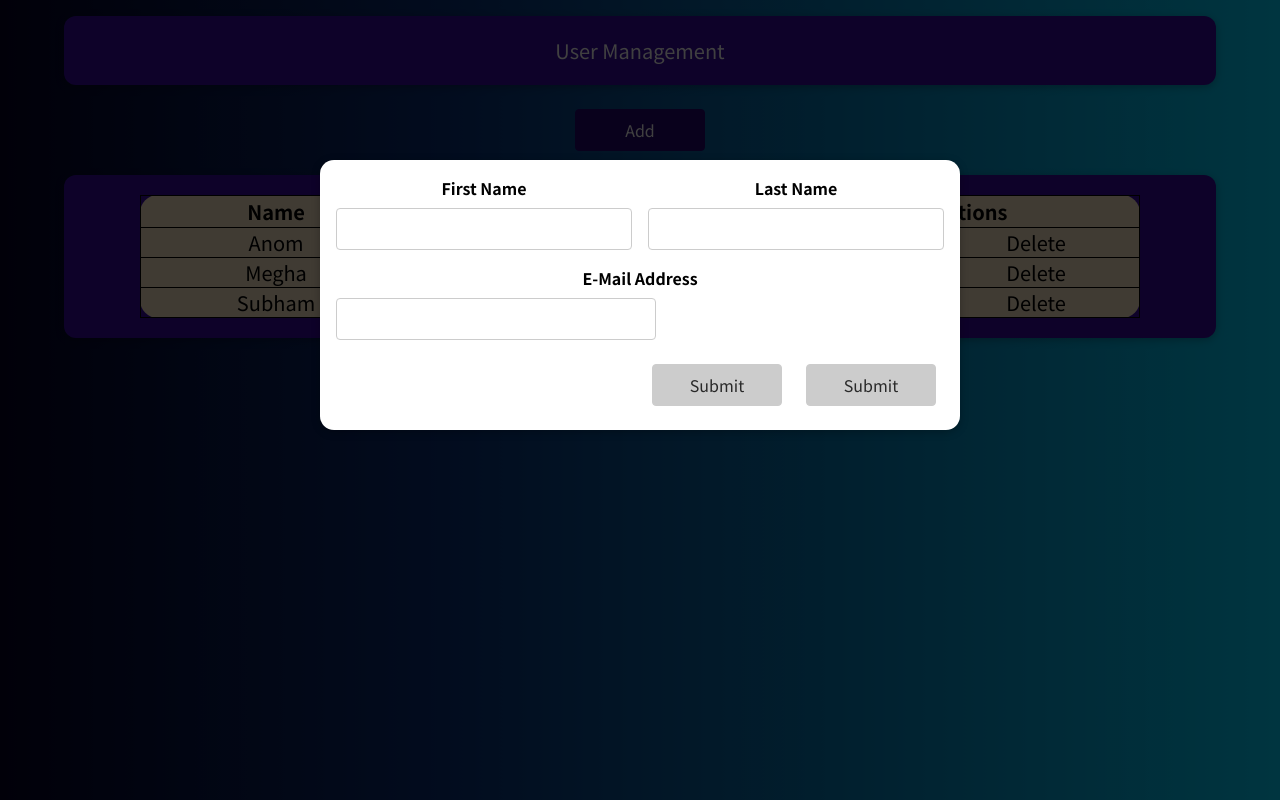
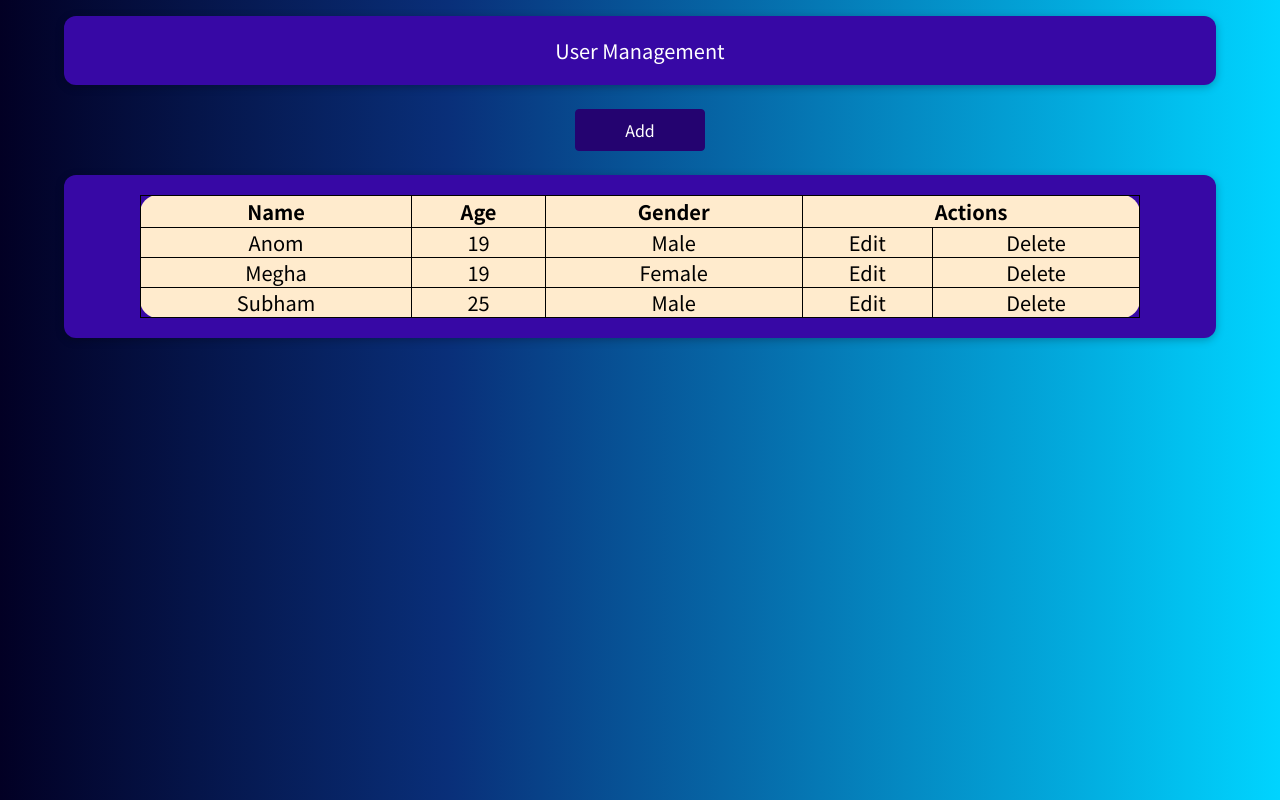
Before and after one commit to ranaawais0303/user-management-react, a React (Create React App) app: page / in a window 1280 px wide. Built offline with nearby package versions, Linux system fonts and the light colour scheme.

Commit message:
handle state for show and hide form

```diff
--- a/src/App.js
+++ b/src/App.js
@@ -8,14 +8,19 @@ const data = [
   { name: "Subham", age: 25, gender: "Male" },
 ];
 function App() {
-  function hideUserModelHandler() {}
+  const [showform, setShowForm] = useState(false);
+  function hideUserModelHandler() {
+    setShowForm(false);
+  }
+  function showUserModelHandler() {
+    setShowForm(true);
+  }
   return (
     <div className="container">
       {/* <div className="app">User Management</div> */}
       <Header />
-
-      <button>Add</button>
-      <AddUser onClose={hideUserModelHandler} />
+      <button onClick={showUserModelHandler}>Add</button>
+      {showform && <AddUser onClose={hideUserModelHandler} />}
       <UsersList data={data} />
     </div>
   );
--- a/src/components/users/AddUser.js
+++ b/src/components/users/AddUser.js
@@ -102,8 +102,8 @@ const AddUser = (props) => {
           {emailHasError && <p className="error-text">Email is not Valid</p>}
         </div>
         <div className="form-actions">
-          <button disabled={!formIsValid}>Submit</button>
-          <button disabled={!formIsValid}>Submit</button>
+          <button disabled={!formIsValid}>Add User</button>
+          <button onClick={props.onClose}>Cancel</button>
         </div>
       </form>
     </Modal>
```
